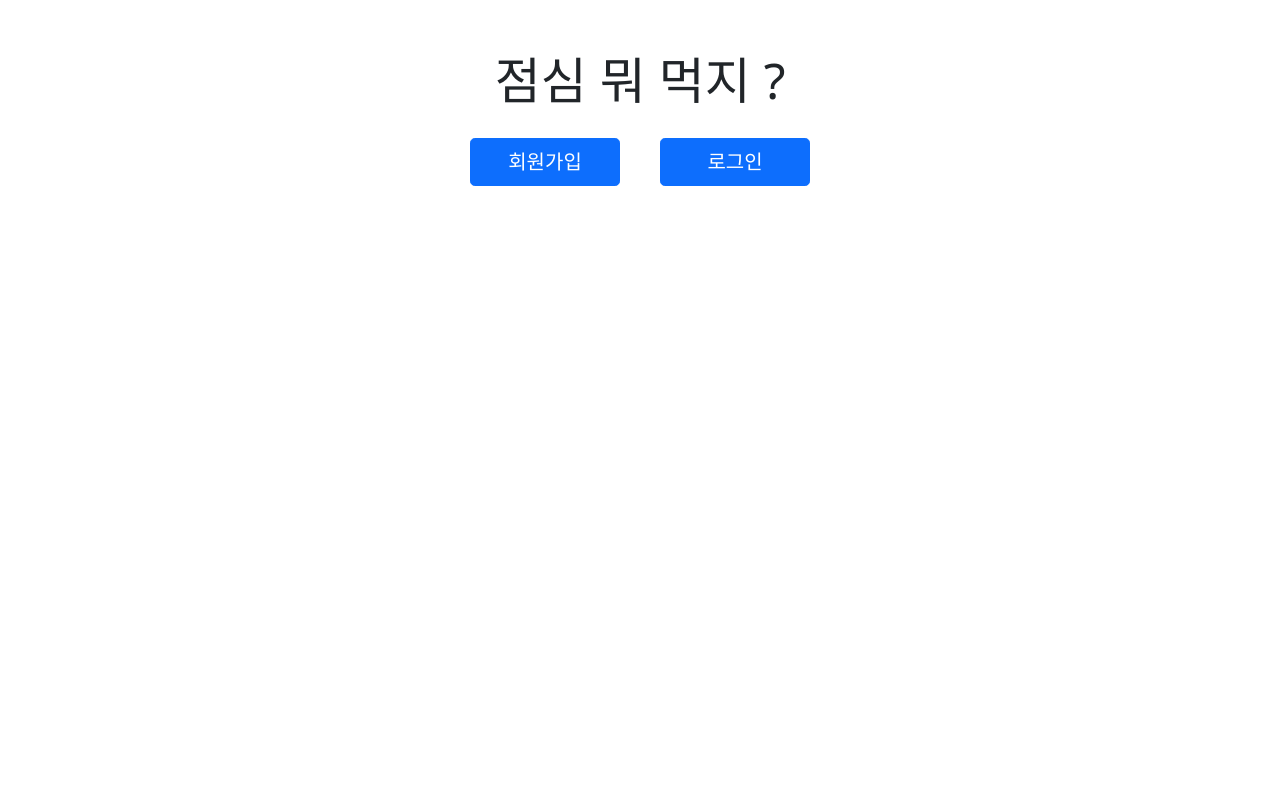
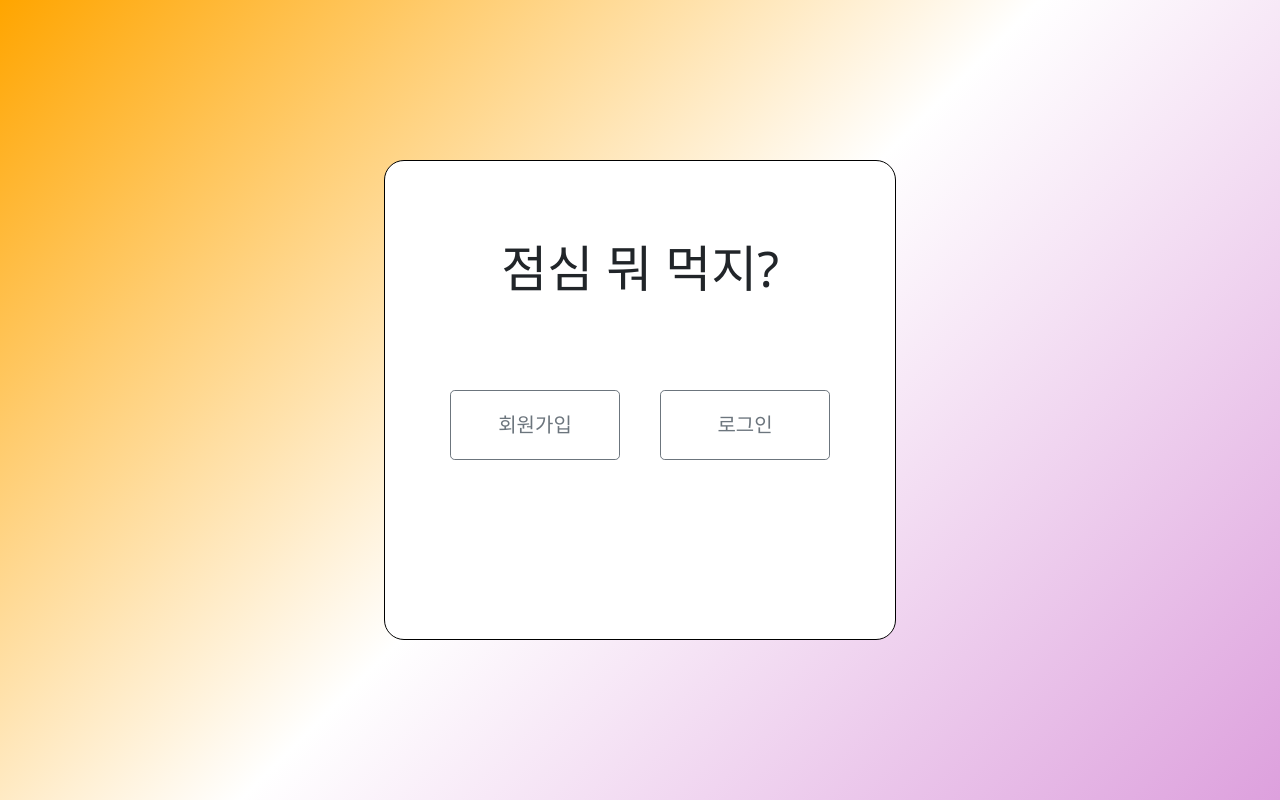
Before and after one commit to SeonminKim1/PJ-TODAY_LUNCH, a Django app: template templates/init/init.html in a window 1280 px wide. Run offline with Django 4.2, Linux system fonts and the light colour scheme; the template is opened without the code that fills it, so the values that code supplies are empty; some libraries are stand-ins or nearby versions.

Commit message:
Add css in init page

```diff
--- a/static/css/init_page.css
+++ b/static/css/init_page.css
@@ -2,30 +2,49 @@
     box-sizing: border-box;
 }
 
+body {
+    margin: 0;
+    padding: 0;
+}
+
+.init_container {
+    width: 100vw;
+    height: 100vh;
+    background: linear-gradient(135deg, orange, white, plum);
+    display: flex;
+    align-items: center;
+    justify-content: center;
+}
+
 .init_wrapper {
+    background-color: white;
+    border-radius: 20px;
+    border: 1px solid black;
+    width: 40%;
+    height: 60%;
+    vertical-align: middle;
+}
+
+.title_center {
     width: 100%;
-    height: 100%;
+    text-align: center;
+    font-size: 50px;
+    margin-top: 15%;
     display: flex;
     justify-content: center;
     align-items: center;
 }
 
-.init_container {
-    text-align: center;
-}
-
-.title_center {
-    text-align: center;
-    margin-top: 50px;
-    font-size: 50px;
-}
-
 .btn_boxes {
+    width: 100%;
+    height: 50%;
     display: flex;
     justify-content: center;
+    align-items: center;
 }
 
 .btn {
-    width: 150px;
+    width: 170px;
+    height: 70px;
     margin: 20px;
 }
--- a/templates/init/init.html
+++ b/templates/init/init.html
@@ -25,13 +25,13 @@
 </head>
 <body>
 {% include 'users/message.html' %}
-<div class="init_wrapper">
-    <div class="init_container">
-        <h1 class="title_center">점심 뭐 먹지 ?</h1>
+<div class="init_container">
+    <div class="init_wrapper">
+        <h1 class="title_center">점심 뭐 먹지?</h1>
         <div class="btn_boxes">
-            <button type="button" class="btn btn-primary btn-lg" onclick="window.location.href='user/join/'">회원가입
+            <button type="button" class="btn btn-outline-secondary btn-lg" onclick="window.location.href='user/join/'">회원가입
             </button>
-            <button type="button" class="btn btn-primary btn-lg" onclick="window.location.href='user/login/'">로그인
+            <button type="button" class="btn btn-outline-secondary btn-lg" onclick="window.location.href='user/login/'">로그인
             </button>
         </div>
     </div>
```
